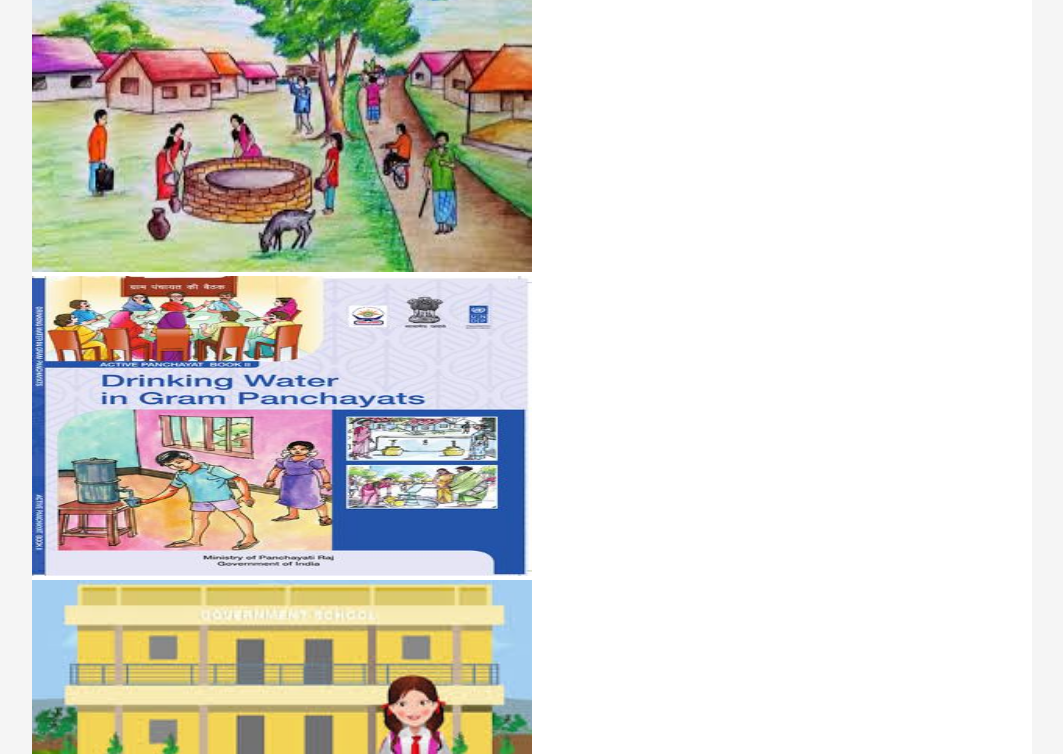
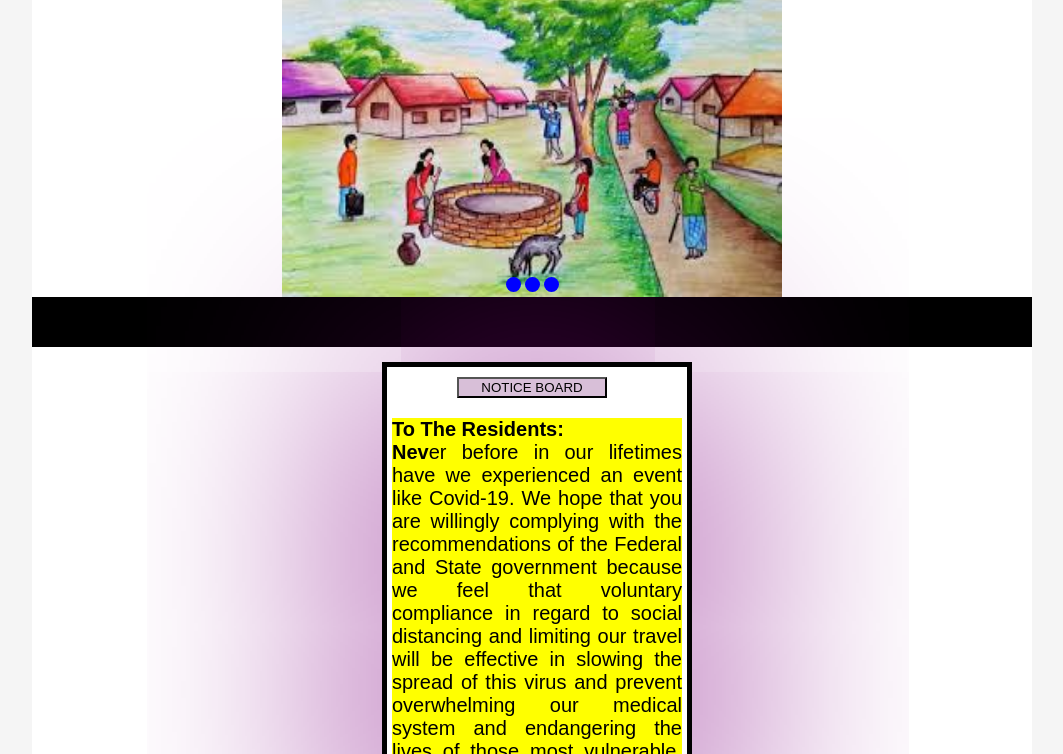
Before and after one commit to par123745/Internship-Task, a plain HTML site: page index.html in a window 1280 px wide. Shown: the part 137-891 px from the top of the page, without its empty margins (108-1171 px from the left). Drawn offline with Linux system fonts and the light colour scheme.

Commit message:
Update style.css

```diff
--- a/style.css
+++ b/style.css
@@ -1,3 +1,9 @@
+.response{
+    max-width: 1000px;
+    max-height: auto;
+    padding: 25px;
+    margin: auto;
+}
 body{
     margin: 0 auto;
     background-color:whitesmoke;
@@ -64,16 +70,7 @@ body{
 .mainmenu > ul > li:hover .drop{
     display: block;
 }
-.banner{
-    width: 1000px;
-    height: auto;
-}
-.banner img{
-    width: 1000px;
-    height: 500px;
-    float: center;
-    overflow: hidden;
-}
+
 hr{
     margin-top: 0cm;
     margin-bottom: 0cm;
@@ -90,6 +87,8 @@ p{
          font-size: 20px;
          margin: 5px;
          font-family: sans-serif;
+         background-color: rgb(255, 255, 0);
+         margin-top: 20px;
 }
 .content{
     margin-bottom: 15px;
@@ -101,7 +100,7 @@ p{
     padding-top: 10px;
     height: 500px;
     width: 300px;
-    box-shadow: 0px 0px 100px purple;
+    box-shadow: 0px 0px 10000px purple;
 
 }
 .content h2{
@@ -111,7 +110,7 @@ p{
 }
 
 .intro{
-    background-color:yellowgreen;
+    background-color:rgb(49, 47, 47);
 
 }
 .card{
@@ -135,3 +134,56 @@ button{
     width: 100%;
     background-color: thistle;
 }
+
+
+/* <!--image slider--> */
+
+.slider {
+    width: 500px;
+    height: 300px;
+    background-color: yellow;
+    margin-left: auto;
+    margin-right: auto;
+    margin-top: 0px;
+    text-align: center;
+    overflow: hidden;
+  }
+  .image-container {
+    width: 1500px;
+    background-color: pink;
+    height: 300px;
+    clear: both;
+    position: relative;
+    -webkit-transition: left 2s;
+    -moz-transition: left 2s;
+    -o-transition: left 2s;
+    transition: left 2s;
+  }
+  .slide {
+    float: left;
+    margin: 0px;
+    padding: 0px;
+    position: relative;
+  }
+  #slide-1:target ~ .image-container {
+    left: 0px;
+  }
+  #slide-2:target ~ .image-container {
+    left: -500px;
+  }
+  #slide-3:target ~ .image-container {
+    left: -1000px;
+  }
+  .buttons {
+    position: relative;
+    top: -20px;
+  }
+  .buttons a {
+    display: inline-block;
+    height: 15px;
+    width: 15px;
+    border-radius: 50px;
+    background-color: blue;
+  }
+/*
+  <!--image slider--> */
```
